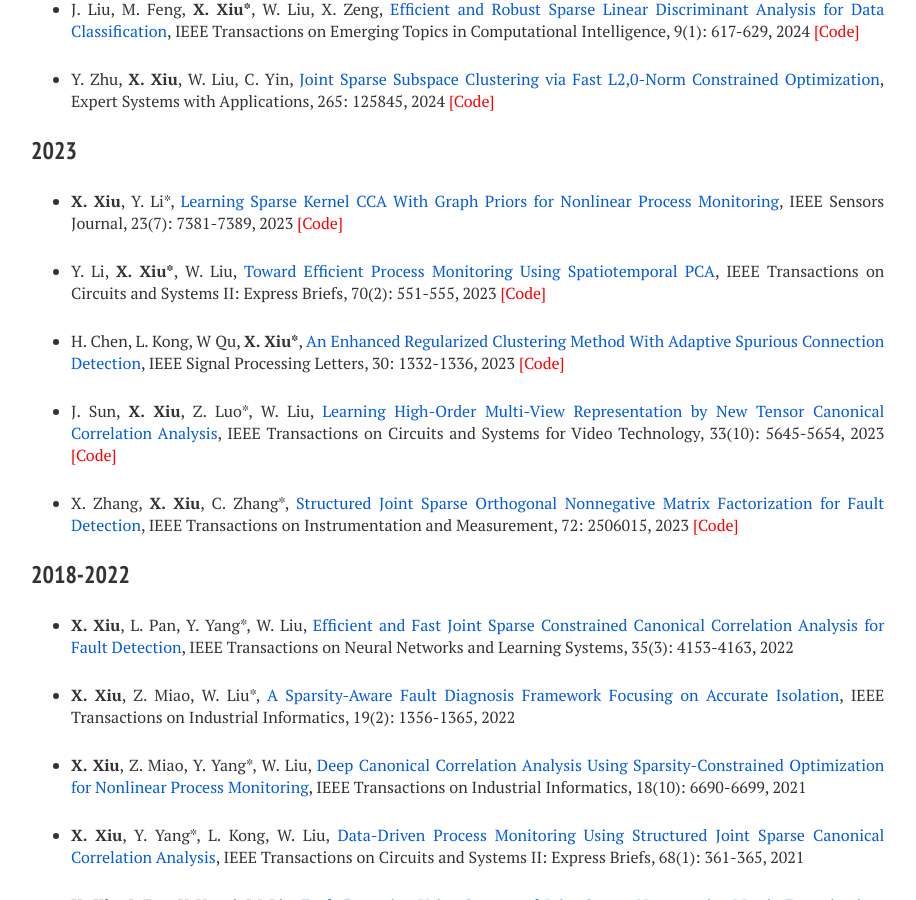
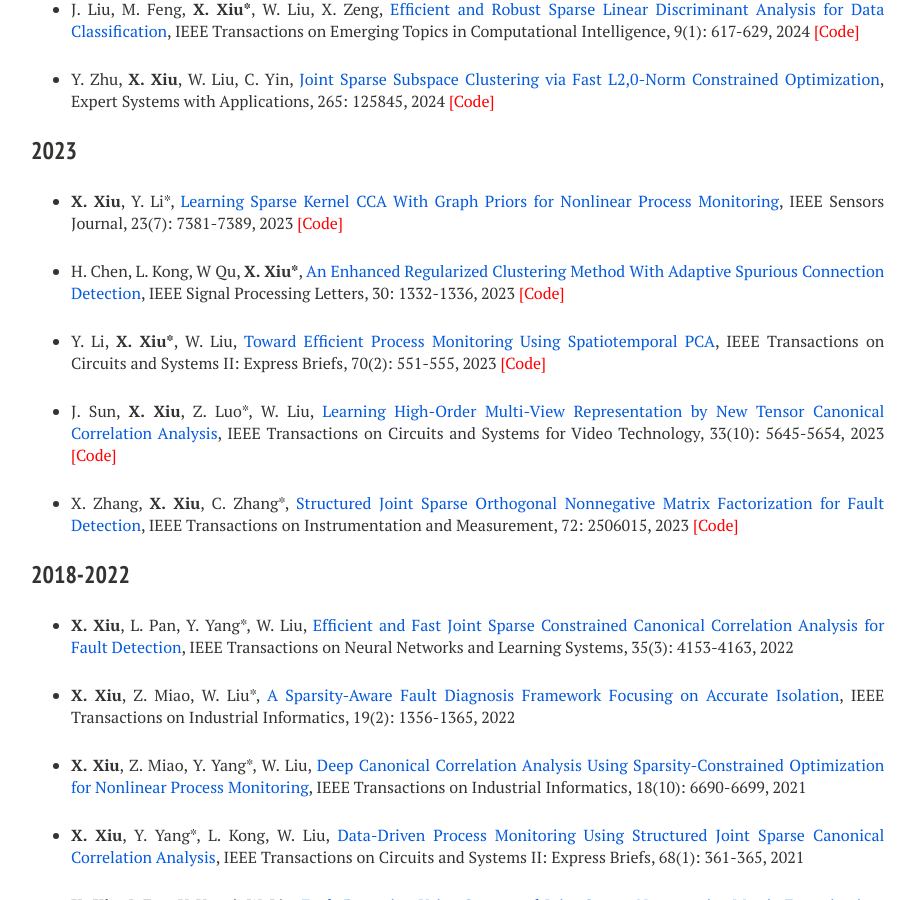
Before and after one commit to xianchaoxiu/xianchaoxiu.github.io, a Jekyll site: the page built from publications/index.md, in a window 1280 px wide and 900 px high, scrolled down 694 px. Shown: the whole window, without its empty margins (289-1205 px from the left). Built offline with Jekyll 4.4.1, drawn with Linux system fonts in a browser that asks for light colours; nearby versions of some CDN libraries.

Commit message:
Update index.md

```diff
--- a/publications/index.md
+++ b/publications/index.md
@@ -37,10 +37,9 @@ share: false
 
 * <b>X. Xiu</b>, Y. Li*, <a href="https://ieeexplore.ieee.org/abstract/document/10050438" class="textlink" target="_blank">Learning Sparse Kernel CCA With Graph Priors for Nonlinear Process Monitoring</a>, IEEE Sensors Journal, 23(7): 7381-7389, 2023  <a href="https://github.com/xianchaoxiu/JSKCCA-GL" class="textlink" target="_blank" style="color: red;">[Code]</a>
 
+* H. Chen, L. Kong, W Qu, <b>X. Xiu*</b>, <a href="https://ieeexplore.ieee.org/abstract/document/10252040" class="textlink" target="_blank">An Enhanced Regularized Clustering Method With Adaptive Spurious Connection Detection</a>, IEEE Signal Processing Letters, 30: 1332-1336, 2023 <a href="https://github.com/xianchaoxiu/ERC" class="textlink" target="_blank" style="color: red;">[Code]</a>
+
 * Y. Li, <b>X. Xiu*</b>, W. Liu, <a href="https://ieeexplore.ieee.org/abstract/document/9765518" class="textlink" target="_blank">Toward Efficient Process Monitoring Using Spatiotemporal PCA</a>, IEEE Transactions on Circuits and Systems II: Express Briefs, 70(2): 551-555, 2023  <a href="https://github.com/xianchaoxiu/STPCA" class="textlink" target="_blank" style="color: red;">[Code]</a>
-
-
-* H. Chen, L. Kong, W Qu, <b>X. Xiu*</b>, <a href="https://ieeexplore.ieee.org/abstract/document/10252040" class="textlink" target="_blank">An Enhanced Regularized Clustering Method With Adaptive Spurious Connection Detection</a>, IEEE Signal Processing Letters, 30: 1332-1336, 2023 <a href="https://github.com/xianchaoxiu/ERC" class="textlink" target="_blank" style="color: red;">[Code]</a>
 
 * J. Sun, <b>X. Xiu</b>, Z. Luo*, W. Liu, <a href="https://ieeexplore.ieee.org/abstract/document/10091146" class="textlink" target="_blank">Learning High-Order Multi-View Representation by New Tensor Canonical Correlation Analysis</a>, IEEE Transactions on Circuits and Systems for Video Technology, 33(10): 5645-5654, 2023  <a href="https://github.com/xianchaoxiu/TCCA" class="textlink" target="_blank" style="color: red;">[Code]</a>
 
```
